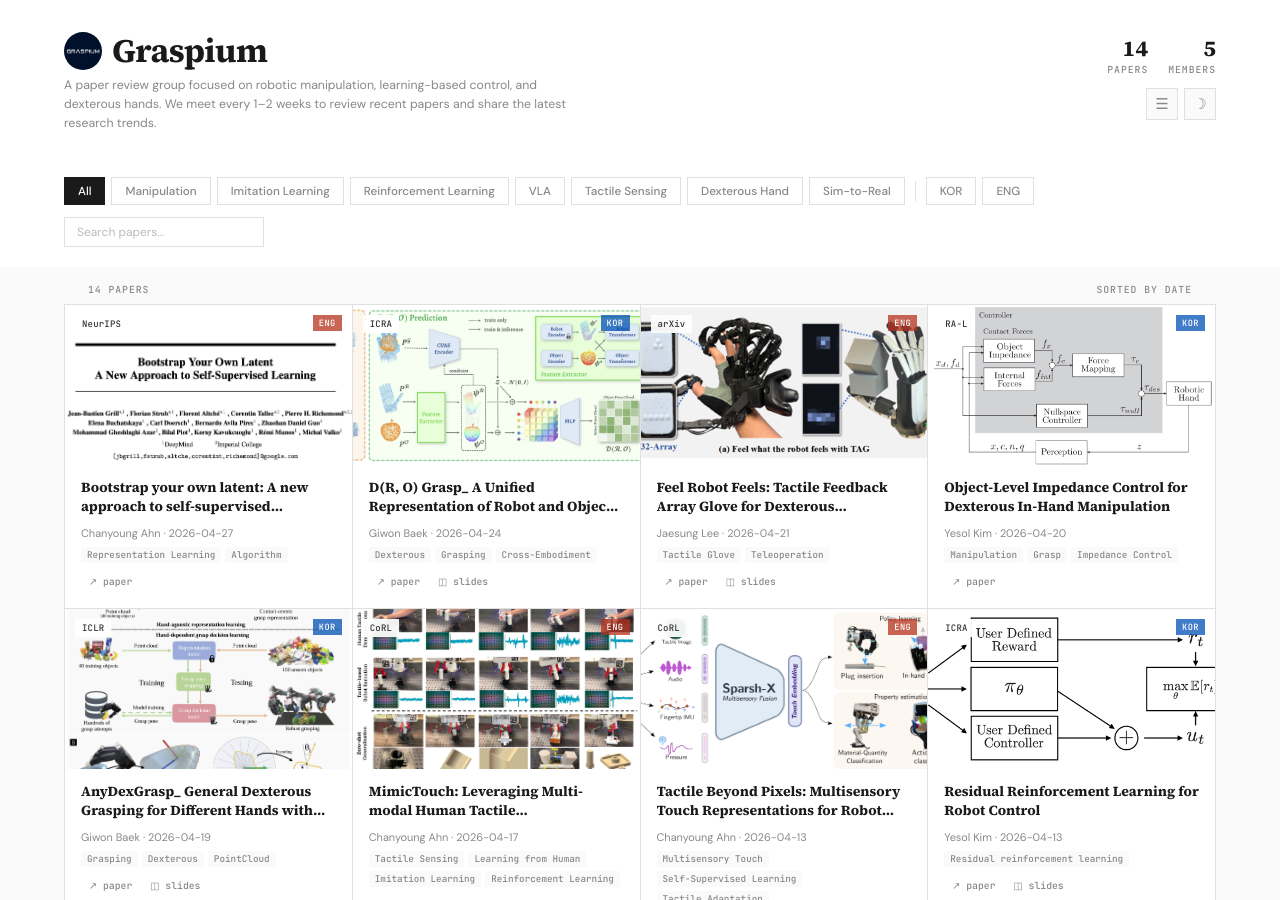
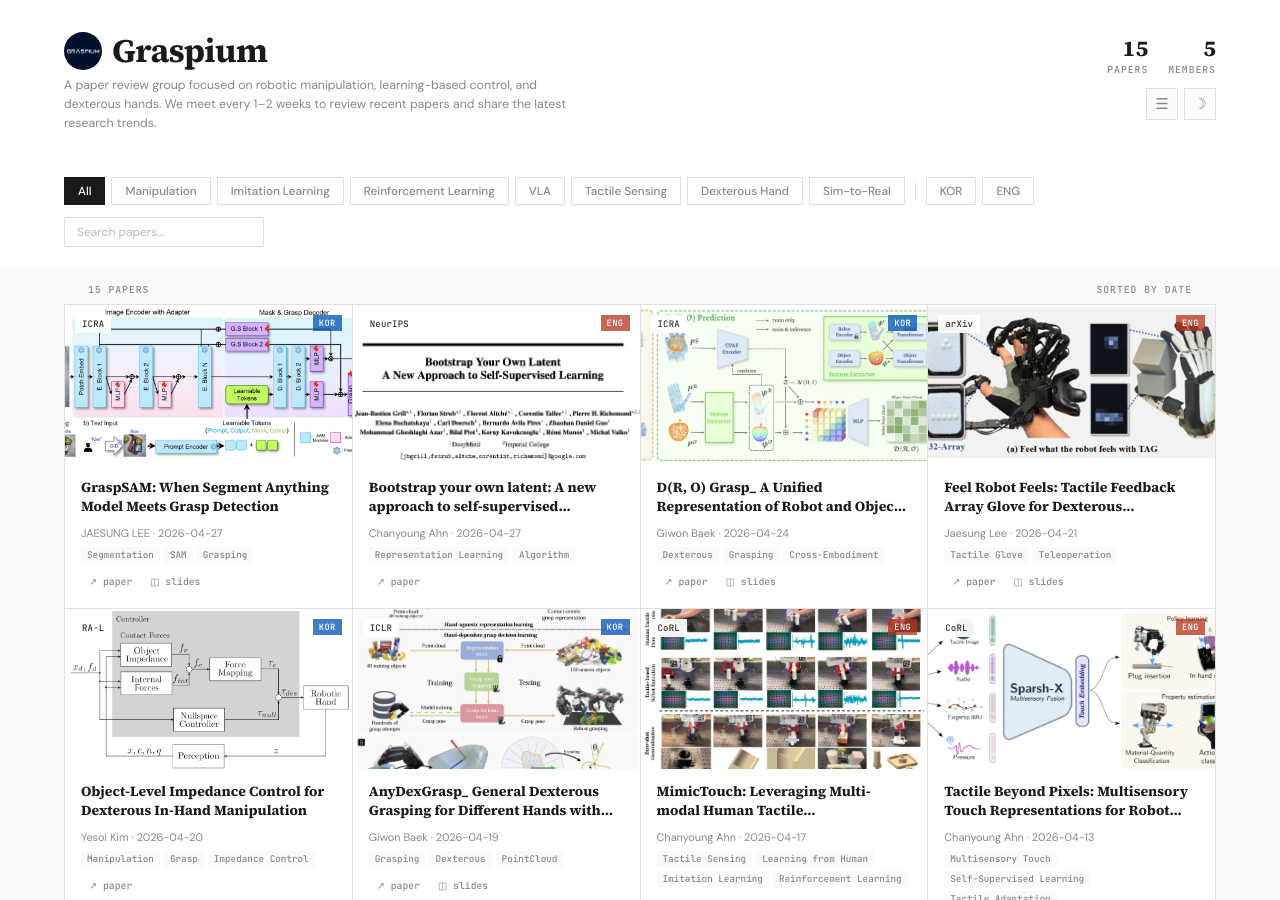
Before and after one commit to graspium-official/graspium-official.github.io, a Jekyll site: the page built from index.html, in a window 1280 px wide and 900 px high. Built offline with Jekyll 4.4.1, drawn with Linux system fonts in a browser that asks for light colours.

Commit message:
Add paper js-003: GraspSAM: When Segment Anything Model Meets Grasp Detection

```diff
--- a/_data/papers.yml
+++ b/_data/papers.yml
@@ -256,3 +256,21 @@
   status: "pending"
   paper: "https://papers.nips.cc/paper/2020/file/f3ada80d5c4ee70142b17b8192b2958e-Paper.pdf"
   thumbnail: "assets/thumbnails/cy-004.png"
+
+- id: "js-003"
+  title: "GraspSAM: When Segment Anything Model Meets Grasp Detection"
+  authors: "Sangjun Noh, Jongwon Kim, Dongwoo Nam, Seunghyeok Back, Raeyoung Kang, Kyoobin Lee"
+  venue: "ICRA"
+  date: "2026-04-27"
+  field: "grasping"
+  lang: "kor"
+  keywords:
+    - "Segmentation"
+    - "SAM"
+    - "Grasping"
+  presenter: "JAESUNG LEE"
+  status: "pending"
+  tldr: "Segmentation + Grasping pose(griper) in one model"
+  paper: "https://arxiv.org/abs/2409.12521"
+  thumbnail: "assets/thumbnails/js-003.png"
+  slides: "https://drive.google.com/file/d/16QX6jK8bFf2NEhFEq7zqPMY5usJed0vL/view?usp=drive_link"
```
Also changed, not shown: assets/thumbnails/js-003.png (added).
